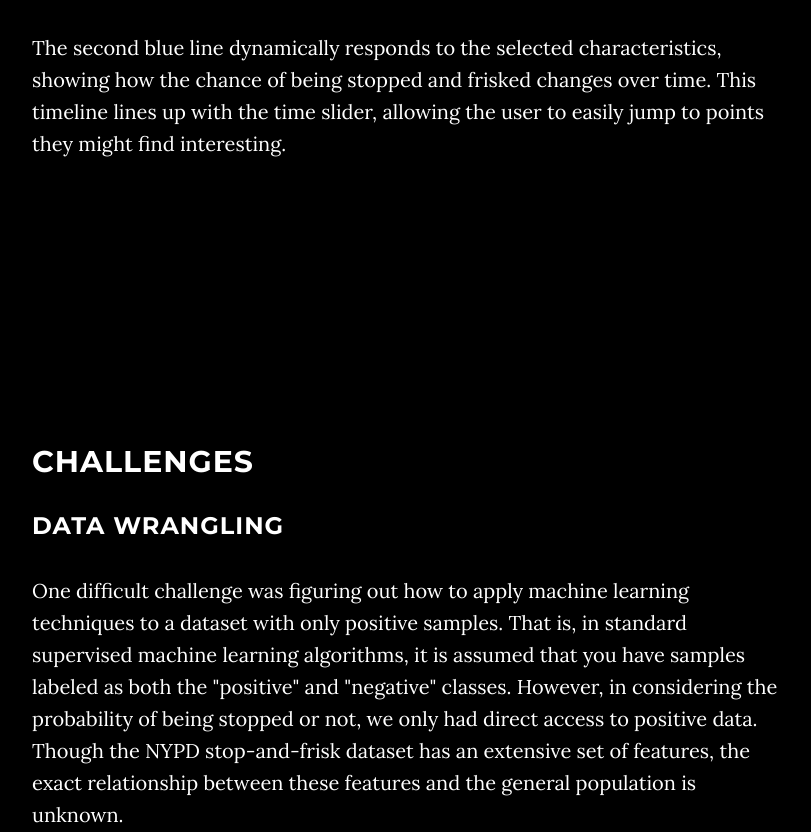
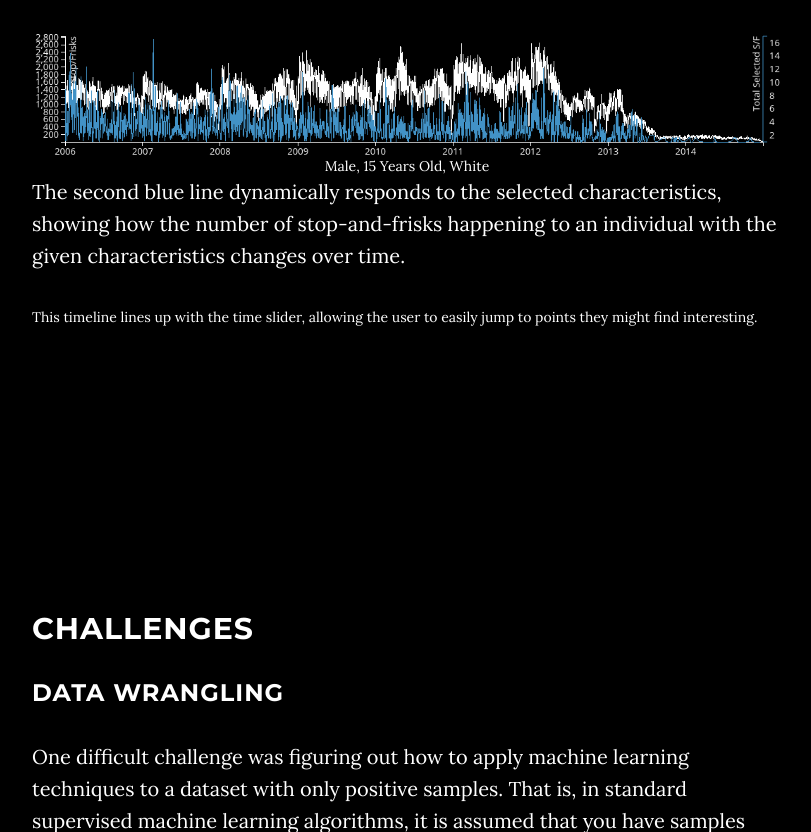
Before and after one commit to skortchmark9/stop-and-frisk, a plain HTML site: page writeup/index.html in a window 1280 px wide. Shown: the part 6379-7211 px from the top of the page, without its empty margins (233-1044 px from the left). Drawn offline with Linux system fonts and the light colour scheme; some packages are replaced by stand-ins of ours.

Commit message:
timeline pictures

```diff
--- a/writeup/index.html
+++ b/writeup/index.html
@@ -194,8 +194,12 @@
                 <p>
                    We used d3 to create a timeline with one static white line repesenting the total number of stop-and-frisks which happened each day over time.
                </p>
+               <img class="img-responsive center-block" src="img/timeline-15-white-male.png"/>
+               <h12 class="center-block text-center">Male, 15 Years Old, White</h12>
                <p>
-                The second blue line dynamically responds to the selected characteristics, showing how the chance of being stopped and frisked changes over time. This timeline lines up with the time slider, allowing the user to easily jump to points they might find interesting.
+                The second blue line dynamically responds to the selected characteristics, showing how the number of stop-and-frisks happening to an individual with the given characteristics changes over time.
+                </p>
+                This timeline lines up with the time slider, allowing the user to easily jump to points they might find interesting.
                 </p>
             </div>
             </div>
```
Also changed, not shown: web/app/templates/timeline-graph.html (+1 -1 lines), writeup/img/timeline-15-white-male.png (added), writeup/img/timeline-plain.png.
